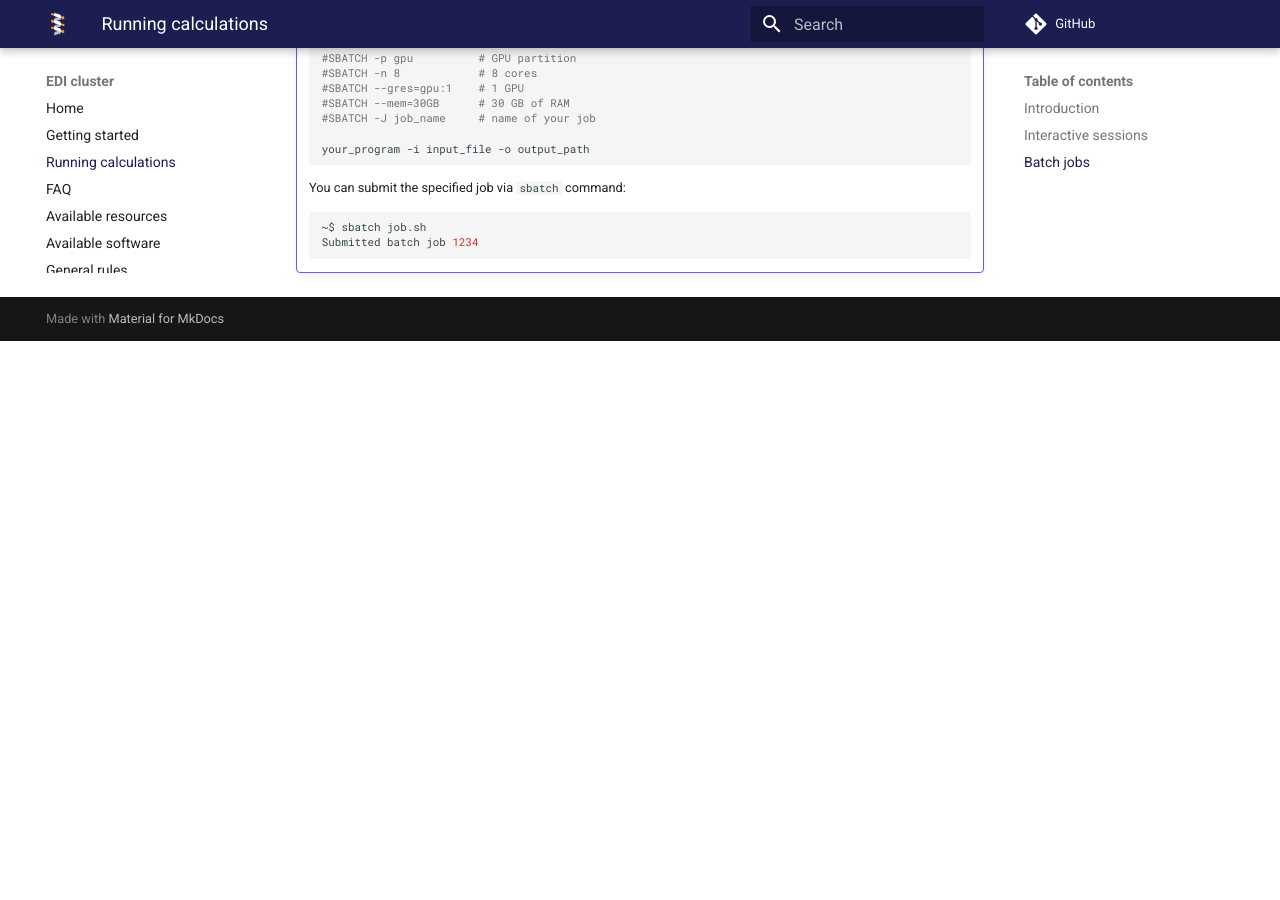
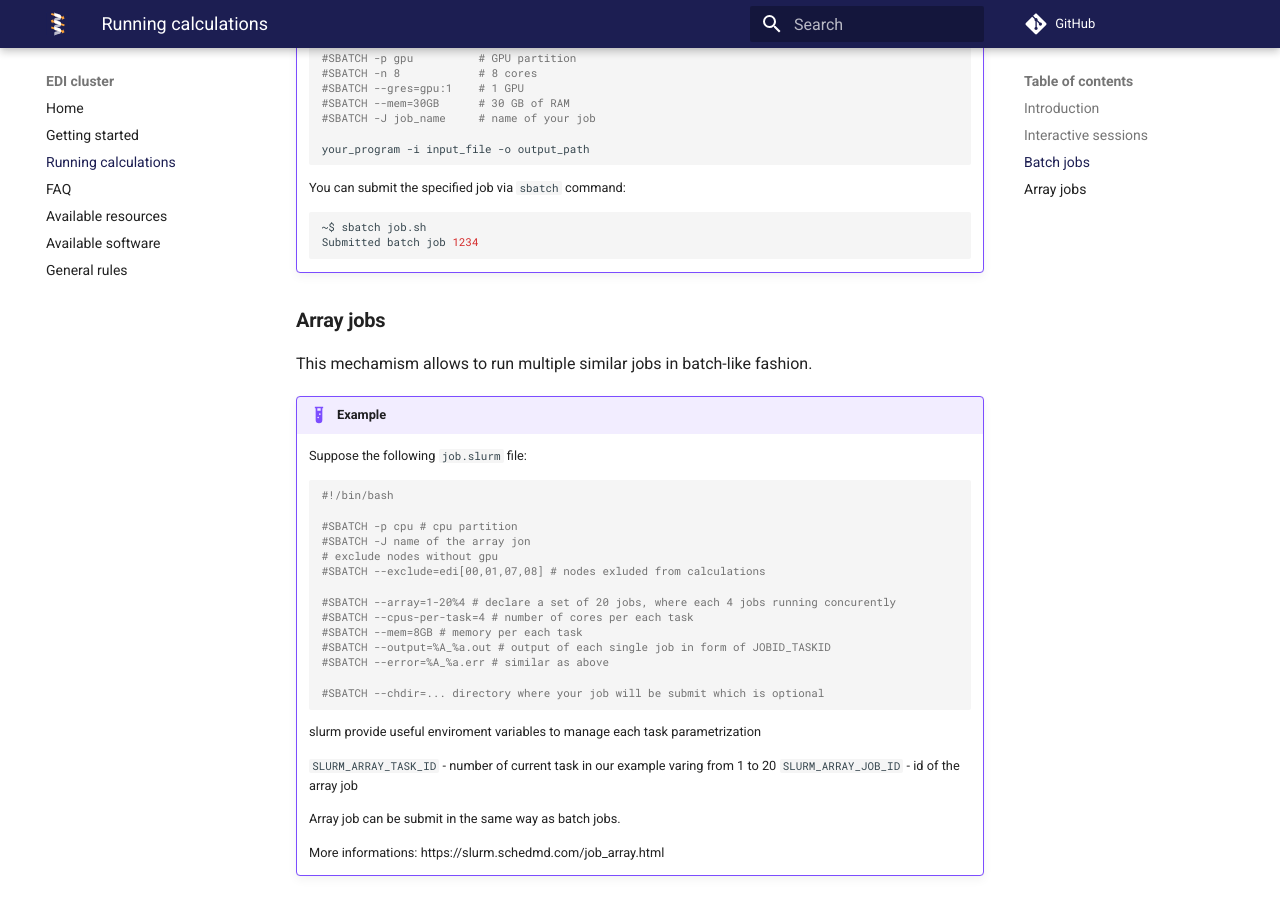
Before and after one commit to labstructbioinf/edi, an MkDocs documentation site: the page built from docs/running_jobs.md, in a window 1280 px wide and 900 px high, scrolled down 1729 px. Built offline with MkDocs 1.6.1 and Material for MkDocs 9.7.7, drawn with Linux system fonts in a browser that asks for light colours; comment, search, counter and statistics services are not loaded; before the commit the page ends 2070 px from its top, so only the background shows below that.

Commit message:
Update running_jobs.md
add array job example

````diff
--- a/docs/running_jobs.md
+++ b/docs/running_jobs.md
@@ -74,3 +74,34 @@ SLURM batch script that you can use to schedule a job:
     ~$ sbatch job.sh
     Submitted batch job 1234
     ```
+### **Array jobs**
+
+This mechamism allows to run multiple similar jobs in batch-like fashion.
+
+!!! Example
+    Suppose the following <code>job.slurm</code> file:
+    ```sh
+    #!/bin/bash
+
+    #SBATCH -p cpu # cpu partition
+    #SBATCH -J name of the array jon
+    # exclude nodes without gpu
+    #SBATCH --exclude=edi[00,01,07,08] # nodes exluded from calculations
+
+    #SBATCH --array=1-20%4 # declare a set of 20 jobs, where each 4 jobs running concurently
+    #SBATCH --cpus-per-task=4 # number of cores per each task
+    #SBATCH --mem=8GB # memory per each task
+    #SBATCH --output=%A_%a.out # output of each single job in form of JOBID_TASKID
+    #SBATCH --error=%A_%a.err # similar as above
+
+    #SBATCH --chdir=... directory where your job will be submit which is optional
+    ```
+
+    slurm provide useful enviroment variables to manage each task parametrization
+
+    `SLURM_ARRAY_TASK_ID` - number of current task in our example varing from 1 to 20
+    `SLURM_ARRAY_JOB_ID` - id of the array job
+
+    Array job can be submit in the same way as batch jobs.
+
+    More informations: https://slurm.schedmd.com/job_array.html
````
